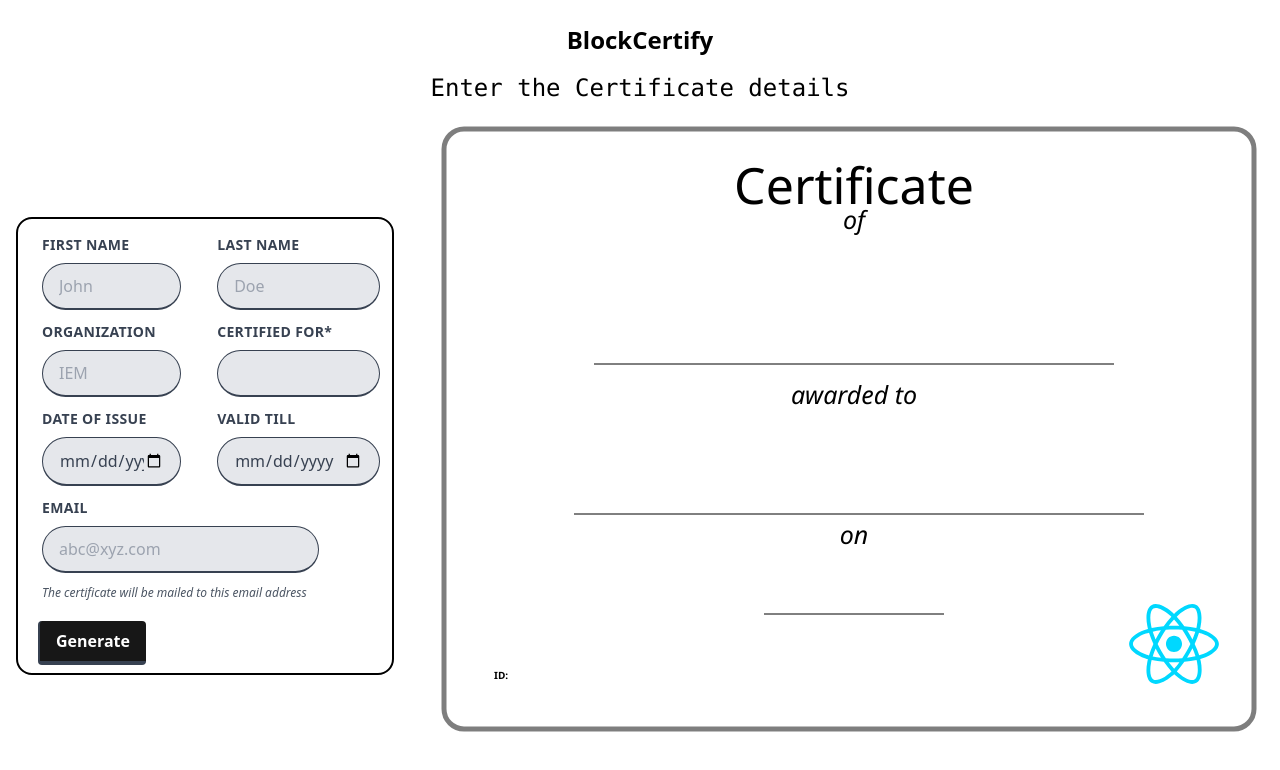
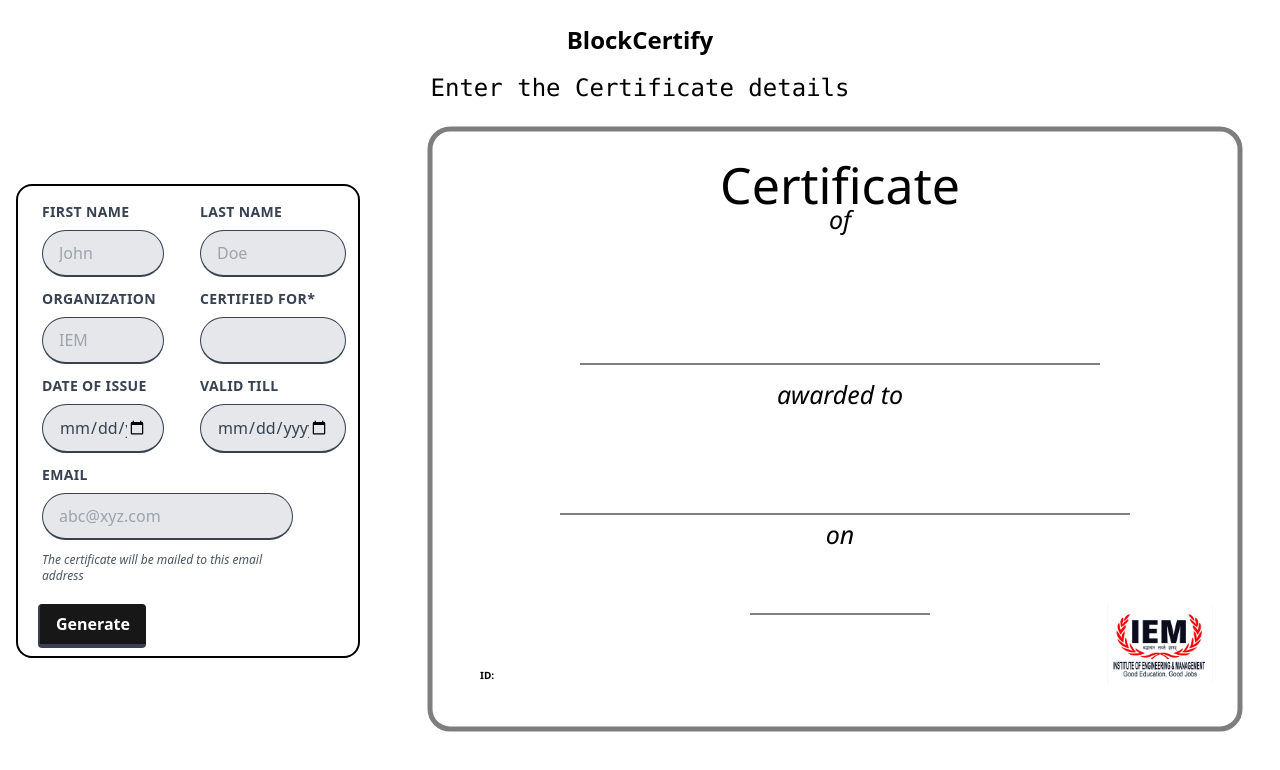
Before and after one commit to SBasu-7870/BlockCertify, a React (Vite) app: page /issueCertificate in a window 1280 px wide. Shown: the top 770 px of the page. Built offline with nearby package versions, Linux system fonts and the light colour scheme; no server answers; what web3 would draw is missing.

Commit message:
download certificate function added

```diff
--- a/package.json
+++ b/package.json
@@ -9,8 +9,10 @@
     "preview": "vite preview"
   },
   "dependencies": {
+    "@react-pdf/renderer": "^3.1.9",
     "crypto-js": "^4.1.1",
     "firebase": "^9.19.1",
+    "html2canvas": "^1.4.1",
     "react": "^18.2.0",
     "react-dom": "^18.2.0",
     "react-router-dom": "^6.10.0",
--- a/src/components/Certificate.jsx
+++ b/src/components/Certificate.jsx
@@ -1,15 +1,18 @@
-import React from 'react'
-import logo from '../assets/react.svg'
+import React, { forwardRef } from 'react'
+import logo from '../assets/logo.png'
+
 import "./certificate.css"
 
-function Certificate(props) {
+const Certificate = forwardRef((props,ref) => {
     const { title, name, date, hash} = props;
+
   return (
+    <div ref={ref} id="certificateDiv" className='ml-5'>
     <svg
       xmlns="http://www.w3.org/2000/svg"
       className='certificate'
-      width="1000"
-      height="700"
+      width="900"
+      height="650"
       id="certificate"
     >
       <rect
@@ -64,7 +67,8 @@ function Certificate(props) {
       />
       Sorry, your browser does not support inline SVG.
     </svg>
+    </div>
   )
-}
+});
 
 export default Certificate
--- a/src/components/certificate.css
+++ b/src/components/certificate.css
@@ -73,7 +73,7 @@
 }
 
 @media screen and (max-width: 992px) {
-  .certificate{
+  #certificateDiv{
     display: none;
   }
 }
--- a/src/pages/CertificateForm.jsx
+++ b/src/pages/CertificateForm.jsx
@@ -1,7 +1,8 @@
-import React,{useState} from 'react'
+import React,{useState,useRef} from 'react'
 import Certificate from '../components/Certificate';
 import addLeaf from '../utils/addLeaf.js';
 import Navbar from '../components/Navbar'
+import html2canvas from 'html2canvas';
 
 function CertificateForm() {
     const [firstName,setFirstName] = useState("");
@@ -13,6 +14,9 @@ function CertificateForm() {
     const [email,setEmail] = useState("");
     const [hash,setHash] = useState(undefined);
     const [loading,setLoading] = useState(false);
+    const [download,setDownload] = useState(false);
+
+    const svgRef = useRef(null);
 
     const handleClick = async ()=> {
         setLoading(true);
@@ -21,7 +25,19 @@ function CertificateForm() {
         const newhash = await addLeaf(data);
         setLoading(false);
         setHash(newhash);
+        setDownload(true);
     }
+
+    const handleDownload = (svgRef) => {
+          const svgComponent = svgRef.current;
+          html2canvas(svgComponent,{ scrollY: -window.scrollY })
+            .then((canvas) => {
+              const link = document.createElement('a');
+              link.download = 'certificate.png';
+              link.href = canvas.toDataURL();
+              link.click();
+            });
+    };
 
     return (
         <>
@@ -80,9 +96,12 @@ function CertificateForm() {
               <path opacity="0.2" fill-rule="evenodd" clip-rule="evenodd" d="M12 19C15.866 19 19 15.866 19 12C19 8.13401 15.866 5 12 5C8.13401 5 5 8.13401 5 12C5 15.866 8.13401 19 12 19ZM12 22C17.5228 22 22 17.5228 22 12C22 6.47715 17.5228 2 12 2C6.47715 2 2 6.47715 2 12C2 17.5228 6.47715 22 12 22Z" fill="#000000" />
               <path d="M2 12C2 6.47715 6.47715 2 12 2V5C8.13401 5 5 8.13401 5 12H2Z" fill="#000000" />
             </svg>}
+            {download && <button onClick={()=> handleDownload(svgRef)} className=' w-full bg-neutral-900 hover:bg-neutral-800 text-white font-bold ml-5 mt-5 py-2 px-4 border-b-4 border-l-2 border-gray-700 hover:border-gray-500 rounded'>
+             Download
+            </button>}
             </div>
             </div>
-            <Certificate title={issuefor} name={firstName+" "+lastName} date={issueDate} hash={hash}/>
+            <Certificate title={issuefor} name={firstName+" "+lastName} date={issueDate} hash={hash} ref={svgRef}/>
         </div>
         </>
     )
```
Also changed, not shown: src/assets/logo.png (added), 1 other file (tests, documents, lock files or other folders).
